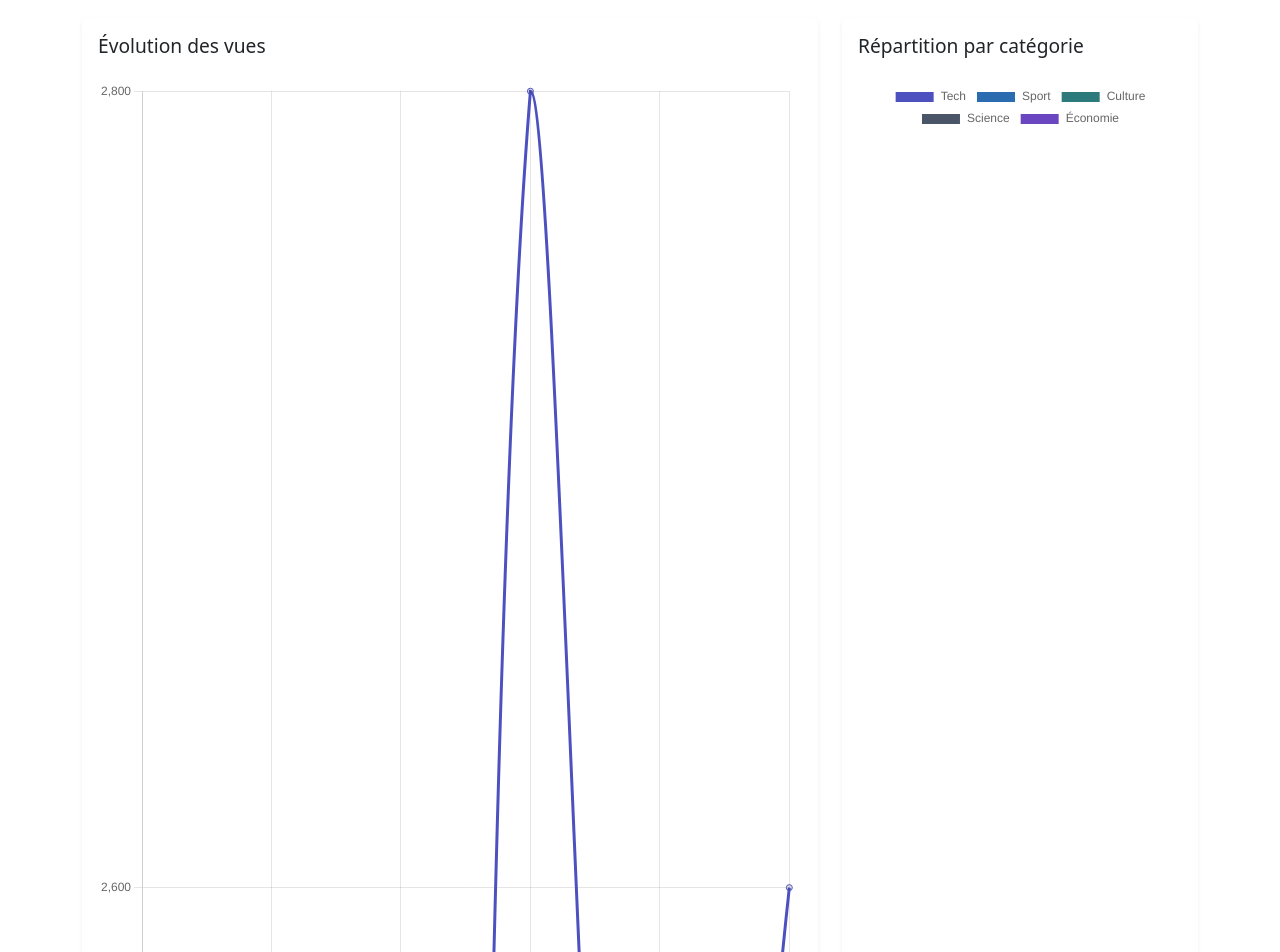
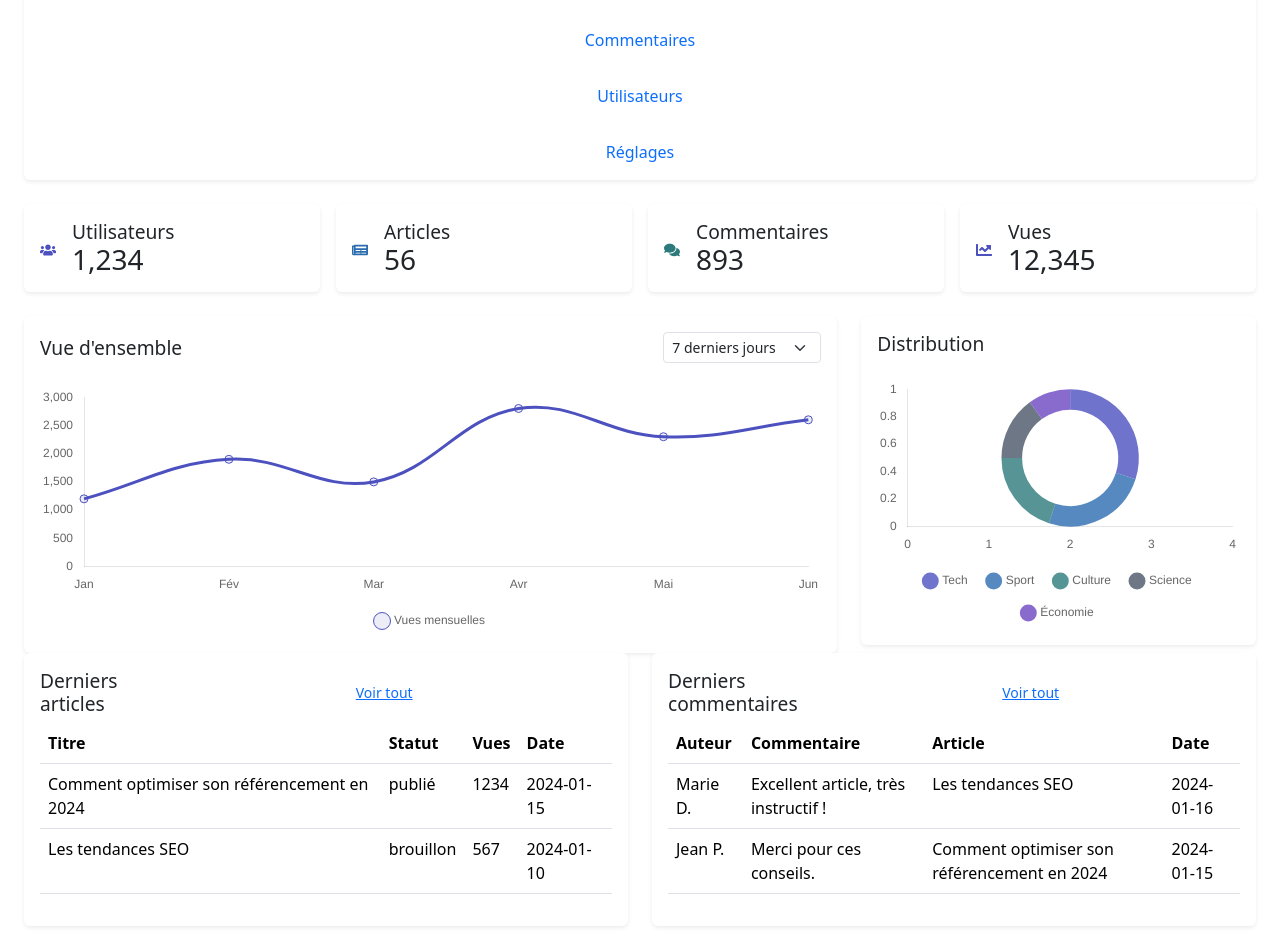
Before and after one commit to Alphonse243/blog-reactjs-front, a React (Create React App) app: page /dashboard in a window 1280 px wide. Shown: the part 320-1272 px from the top of the page. Built offline with nearby package versions, Linux system fonts and the light colour scheme.

Commit message:
dashboard ameliore design

```diff
--- a/src/components/Dashboard.jsx
+++ b/src/components/Dashboard.jsx
@@ -1,6 +1,9 @@
-import React from 'react';
+import React, { useState } from 'react';
 import { Line, Bar, Doughnut } from 'react-chartjs-2';
-import { FaUsers, FaNewspaper, FaComments, FaChartLine } from 'react-icons/fa';
+import {
+  FaUsers, FaNewspaper, FaComments, FaChartLine,
+  FaEdit, FaTrash, FaEye, FaCog, FaBell, FaCalendar
+} from 'react-icons/fa';
 import {
   Chart as ChartJS,
   CategoryScale,
@@ -27,8 +30,17 @@ ChartJS.register(
   Legend
 );
 
+/**
+ * Composant Dashboard - Tableau de bord administrateur
+ * Affiche les statistiques et permet la gestion du blog
+ */
 const Dashboard = () => {
-  // Données pour les cartes de statistiques
+  // État pour les onglets de gestion
+  const [activeTab, setActiveTab] = useState('overview');
+
+  /**
+   * Données pour les cartes de statistiques principales
+   */
   const stats = [
     { title: "Utilisateurs", count: "1,234", icon: <FaUsers />, color: "#4C51BF" },
     { title: "Articles", count: "56", icon: <FaNewspaper />, color: "#2B6CB0" },
@@ -36,40 +48,160 @@ const Dashboard = () => {
     { title: "Vues", count: "12,345", icon: <FaChartLine />, color: "#4C51BF" },
   ];
 
-  // Données pour le graphique des vues
+  /**
+   * Données pour le tableau des derniers articles
+   */
+  const recentPosts = [
+    {
+      id: 1,
+      title: "Comment optimiser son référencement en 2024",
+      status: "publié",
+      views: 1234,
+      date: "2024-01-15"
+    },
+    {
+      id: 2,
+      title: "Les tendances SEO",
+      status: "brouillon",
+      views: 567,
+      date: "2024-01-10"
+    }
+  ];
+
+  /**
+   * Données pour le tableau des commentaires récents
+   */
+  const recentComments = [
+    {
+      id: 1,
+      author: "Marie D.",
+      content: "Excellent article, très instructif !",
+      post: "Les tendances SEO",
+      date: "2024-01-16"
+    },
+    {
+      id: 2,
+      author: "Jean P.",
+      content: "Merci pour ces conseils.",
+      post: "Comment optimiser son référencement en 2024",
+      date: "2024-01-15"
+    }
+  ];
+
+  // Configuration améliorée des graphiques
+  const chartOptions = {
+    responsive: true,
+    maintainAspectRatio: false,
+    plugins: {
+      legend: {
+        display: true,
+        position: 'bottom',
+        labels: {
+          usePointStyle: true,
+          padding: 20,
+          font: {
+            size: 12
+          }
+        }
+      }
+    },
+    scales: {
+      y: {
+        beginAtZero: true,
+        grid: {
+          display: false
+        },
+        ticks: {
+          font: {
+            size: 12
+          }
+        }
+      },
+      x: {
+        grid: {
+          display: false
+        },
+        ticks: {
+          font: {
+            size: 12
+          }
+        }
+      }
+    }
+  };
+
+  // Données pour le graphique des vues avec style amélioré
   const viewsData = {
     labels: ['Jan', 'Fév', 'Mar', 'Avr', 'Mai', 'Jun'],
     datasets: [{
       label: 'Vues mensuelles',
       data: [1200, 1900, 1500, 2800, 2300, 2600],
       borderColor: '#4C51BF',
+      backgroundColor: 'rgba(76, 81, 191, 0.1)',
       tension: 0.4,
-      fill: false
+      fill: true,
+      pointStyle: 'circle',
+      pointRadius: 4,
+      pointHoverRadius: 6
     }]
   };
 
-  // Données pour le graphique des catégories
+  // Données pour le graphique des catégories avec style amélioré
   const categoriesData = {
     labels: ['Tech', 'Sport', 'Culture', 'Science', 'Économie'],
     datasets: [{
       data: [30, 25, 20, 15, 10],
       backgroundColor: [
-        '#4C51BF',
-        '#2B6CB0',
-        '#2C7A7B',
-        '#4A5568',
-        '#6B46C1'
-      ]
+        'rgba(76, 81, 191, 0.8)',
+        'rgba(43, 108, 176, 0.8)',
+        'rgba(44, 122, 123, 0.8)',
+        'rgba(74, 85, 104, 0.8)',
+        'rgba(107, 70, 193, 0.8)'
+      ],
+      borderWidth: 0,
+      hoverOffset: 4
     }]
   };
 
   return (
     <div className="dashboard-container py-4">
-      <div className="container">
+      <div className="container-fluid px-4">
+        {/* En-tête du dashboard */}
+        <div className="d-flex justify-content-between align-items-center mb-4">
+          <div>
+            <h1 className="h3 mb-0">Tableau de bord</h1>
+            <p className="text-muted">Bienvenue dans votre espace d'administration</p>
+          </div>
+          <div className="d-flex gap-2">
+            <button className="btn btn-outline-primary">
+              <FaBell className="me-2" />
+              Notifications <span className="badge bg-danger">3</span>
+            </button>
+            <button className="btn btn-primary">
+              <FaEdit className="me-2" />
+              Nouvel article
+            </button>
+          </div>
+        </div>
+
+        {/* Menu de navigation rapide */}
         <div className="row mb-4">
-          <div className="col">
-            <h1 className="h3">Tableau de bord</h1>
-            <p className="text-muted">Vue d'ensemble des statistiques</p>
+          <div className="col-12">
+            <div className="card border-0 shadow-sm">
+              <div className="card-body p-0">
+                <div className="nav nav-pills nav-fill">
+                  {['Vue d\'ensemble', 'Articles', 'Commentaires', 'Utilisateurs', 'Réglages'].map((item, index) => (
+                    <button
+                      key={index}
+                      className={`nav-link rounded-0 py-3 ${index === 0 ? 'active' : ''}`}
+                      onClick={() => setActiveTab(item.toLowerCase())}
+                    >
+                      {item}
+                    </button>
+                  ))}
+                </div>
+              </div>
+            </div>
           </div>
         </div>
 
@@ -94,28 +226,109 @@ const Dashboard = () => {
           ))}
         </div>
 
-        {/* Graphiques */}
+        {/* Graphiques avec nouvelle disposition */}
         <div className="row g-4">
           <div className="col-lg-8">
             <div className="card border-0 shadow-sm">
               <div className="card-body">
-                <h5 className="card-title mb-4">Évolution des vues</h5>
-                <Line data={viewsData} options={{
-                  responsive: true,
-                  maintainAspectRatio: false,
-                  plugins: { legend: { display: false } }
-                }} height={300} />
+                <div className="d-flex justify-content-between align-items-center mb-4">
+                  <h5 className="card-title mb-0">Vue d'ensemble</h5>
+                  <select className="form-select form-select-sm w-auto">
+                    <option>7 derniers jours</option>
+                    <option>30 derniers jours</option>
+                    <option>Cette année</option>
+                  </select>
+                </div>
+                <div style={{ height: '250px' }}>
+                  <Line data={viewsData} options={chartOptions} />
+                </div>
               </div>
             </div>
           </div>
+
           <div className="col-lg-4">
             <div className="card border-0 shadow-sm">
               <div className="card-body">
-                <h5 className="card-title mb-4">Répartition par catégorie</h5>
-                <Doughnut data={categoriesData} options={{
-                  responsive: true,
-                  maintainAspectRatio: false
-                }} height={300} />
+                <h5 className="card-title mb-4">Distribution</h5>
+                <div style={{ height: '250px' }}>
+                  <Doughnut
+                    data={categoriesData}
+                    options={{
+                      ...chartOptions,
+                      cutout: '70%'
+                    }}
+                  />
+                </div>
+              </div>
+            </div>
+          </div>
+        </div>
+
+        {/* Derniers articles */}
+        <div className="row g-4">
+          <div className="col-lg-6">
+            <div className="card border-0 shadow-sm">
+              <div className="card-body">
+                <h5 className="card-title d-flex justify-content-between align-items-center">
+                  Derniers articles
+                  <button className="btn btn-sm btn-link">Voir tout</button>
+                </h5>
+                <div className="table-responsive">
+                  <table className="table table-hover">
+                    <thead>
+                      <tr>
+                        <th>Titre</th>
+                        <th>Statut</th>
+                        <th>Vues</th>
+                        <th>Date</th>
+                      </tr>
+                    </thead>
+                    <tbody>
+                      {recentPosts.map(post => (
+                        <tr key={post.id}>
+                          <td>{post.title}</td>
+                          <td>{post.status}</td>
+                          <td>{post.views}</td>
+                          <td>{post.date}</td>
+                        </tr>
+                      ))}
+                    </tbody>
+                  </table>
+                </div>
+              </div>
+            </div>
+          </div>
+
+          {/* Derniers commentaires */}
+          <div className="col-lg-6">
+            <div className="card border-0 shadow-sm">
+              <div className="card-body">
+                <h5 className="card-title d-flex justify-content-between align-items-center">
+                  Derniers commentaires
+                  <button className="btn btn-sm btn-link">Voir tout</button>
+                </h5>
+                <div className="table-responsive">
+                  <table className="table table-hover">
+                    <thead>
+                      <tr>
+                        <th>Auteur</th>
+                        <th>Commentaire</th>
+                        <th>Article</th>
+                        <th>Date</th>
+                      </tr>
+                    </thead>
+                    <tbody>
+                      {recentComments.map(comment => (
+                        <tr key={comment.id}>
+                          <td>{comment.author}</td>
+                          <td>{comment.content}</td>
+                          <td>{comment.post}</td>
+                          <td>{comment.date}</td>
+                        </tr>
+                      ))}
+                    </tbody>
+                  </table>
+                </div>
               </div>
             </div>
           </div>
--- a/src/styles/Dashboard.css
+++ b/src/styles/Dashboard.css
@@ -1,34 +1,92 @@
+/* Styles généraux du dashboard */
 .dashboard-container {
   background-color: #f8f9fa;
   min-height: calc(100vh - 60px);
 }
 
+/* Styles des cartes statistiques */
 .stat-icon {
   font-size: 2rem;
-  width: 48px;
-  height: 48px;
+  width: 56px;
+  height: 56px;
   display: flex;
   align-items: center;
   justify-content: center;
   border-radius: 12px;
   background: rgba(76, 81, 191, 0.1);
+  transition: transform 0.3s ease;
 }
 
+/* Animations et transitions */
 .card {
-  transition: transform 0.2s ease;
+  transition: all 0.3s ease;
+  border: none !important;
 }
 
 .card:hover {
   transform: translateY(-5px);
+  box-shadow: 0 10px 20px rgba(0,0,0,0.1) !important;
 }
 
-.card-title {
+/* Navigation du dashboard */
+.nav-pills .nav-link {
   color: #4a5568;
-  font-weight: 600;
+  font-weight: 500;
+  transition: all 0.3s ease;
 }
 
+.nav-pills .nav-link.active {
+  background-color: #4C51BF;
+}
+
+/* Tableaux responsifs */
+.table-responsive {
+  max-height: 400px;
+  overflow-y: auto;
+}
+
+.table th {
+  font-weight: 600;
+  color: #2d3748;
+  border-top: none;
+}
+
+/* Badges et étiquettes */
+.badge {
+  padding: 0.5em 0.8em;
+  font-weight: 500;
+}
+
+/* Styles des graphiques */
+.card canvas {
+  max-height: 250px;
+}
+
+.form-select-sm {
+  font-size: 0.875rem;
+  padding: 0.25rem 2rem 0.25rem 0.5rem;
+  border-radius: 0.375rem;
+}
+
+/* Animation des graphiques */
+.card canvas {
+  animation: fadeIn 0.6s ease-out;
+}
+
+@keyframes fadeIn {
+  from { opacity: 0; transform: translateY(10px); }
+  to { opacity: 1; transform: translateY(0); }
+}
+
+/* Adaptations mobiles */
 @media (max-width: 768px) {
   .dashboard-container {
     padding: 1rem;
   }
+
+  .stat-icon {
+    width: 48px;
+    height: 48px;
+    font-size: 1.5rem;
+  }
 }
```
